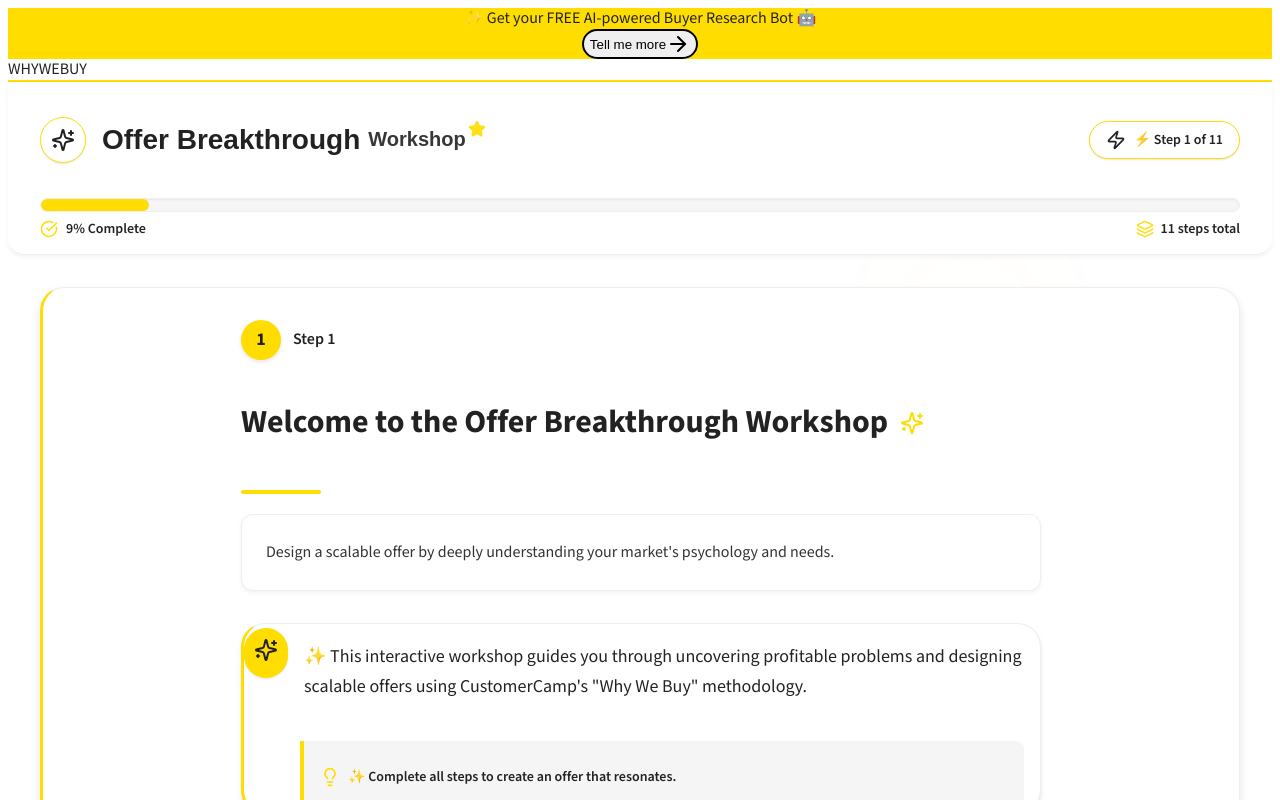
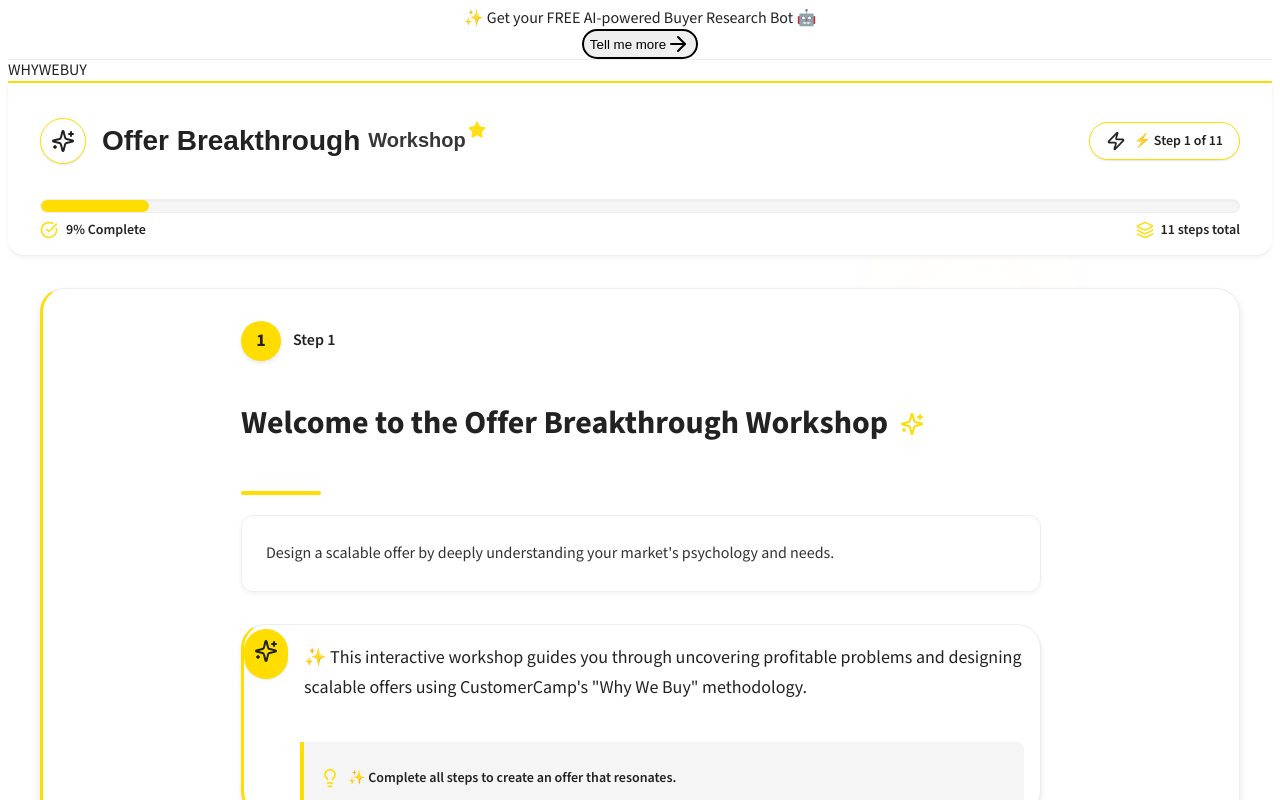
Before and after one commit to joseph-karim/offer-breakthrough-tool, a React (Vite) app: page / in a window 1280 px wide. Shown: the top 800 px of the page. Built offline with nearby package versions, Linux system fonts and the light colour scheme; no server answers.

Commit message:
Update top banner to use white background with yellow button
Co-Authored-By: Joseph Karim <joseph@reviveagent.com>

```diff
--- a/src/components/ui/Layout.tsx
+++ b/src/components/ui/Layout.tsx
@@ -8,13 +8,13 @@ interface LayoutProps {
 const Layout: React.FC<LayoutProps> = ({ children }) => {
   return (
     <div style={{ backgroundColor: '#FFFFFF' }} className="min-h-screen">
-      {/* Top Yellow Banner */}
-      <div style={{ backgroundColor: '#FFDD00' }} className="py-3 px-4 text-center">
+      {/* Top Banner */}
+      <div style={{ backgroundColor: '#FFFFFF', borderBottom: '1px solid #EEEEEE' }} className="py-3 px-4 text-center">
         <div className="max-w-7xl mx-auto flex flex-col sm:flex-row items-center justify-center sm:justify-between">
           <span className="font-medium text-black flex items-center">
             ✨ Get your FREE AI-powered Buyer Research Bot 🤖
           </span>
-          <button className="mt-2 sm:mt-0 bg-black hover:bg-gray-800 text-yellow-300 px-4 py-1 rounded-full text-sm font-bold flex items-center border-2 border-black">
+          <button className="mt-2 sm:mt-0 bg-yellow-300 hover:bg-yellow-400 text-black px-4 py-1 rounded-full text-sm font-bold flex items-center border-2 border-yellow-300">
             Tell me more <ArrowRight className="ml-1 h-4 w-4" />
           </button>
         </div>
```
